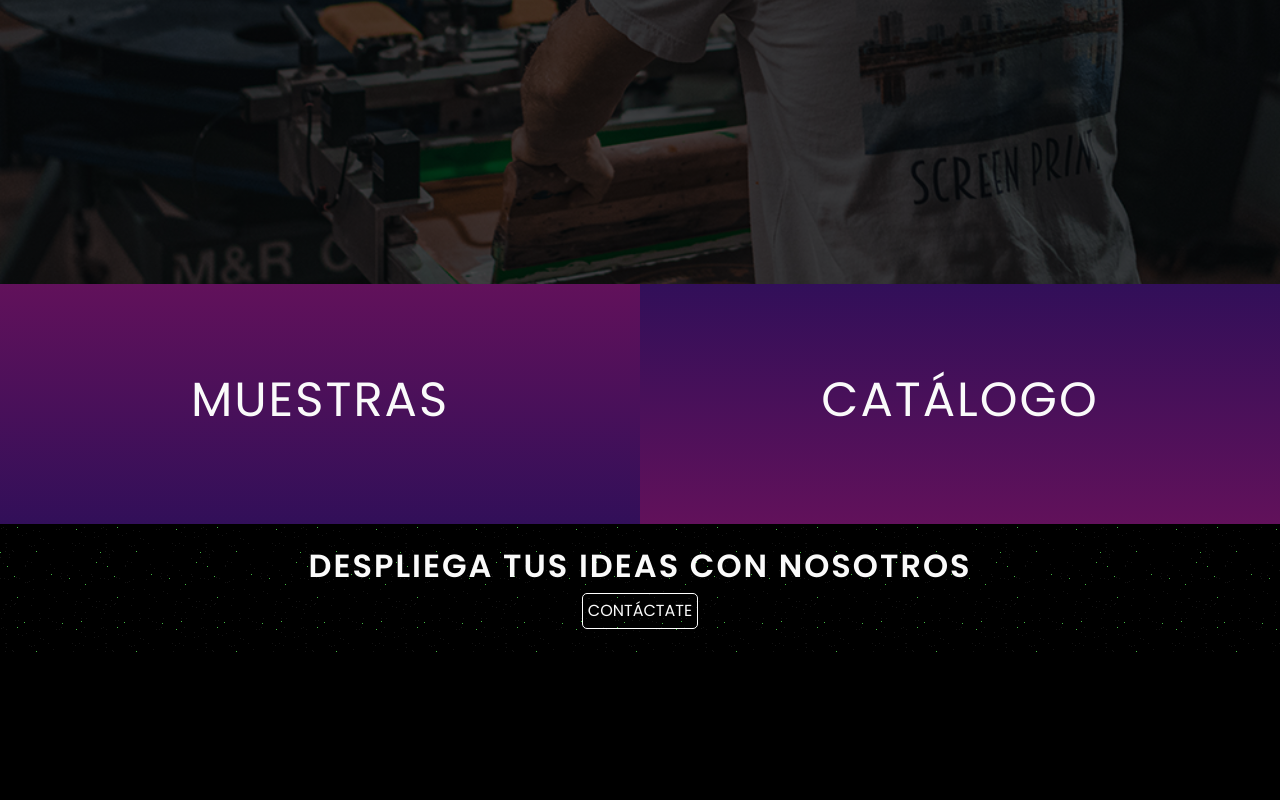
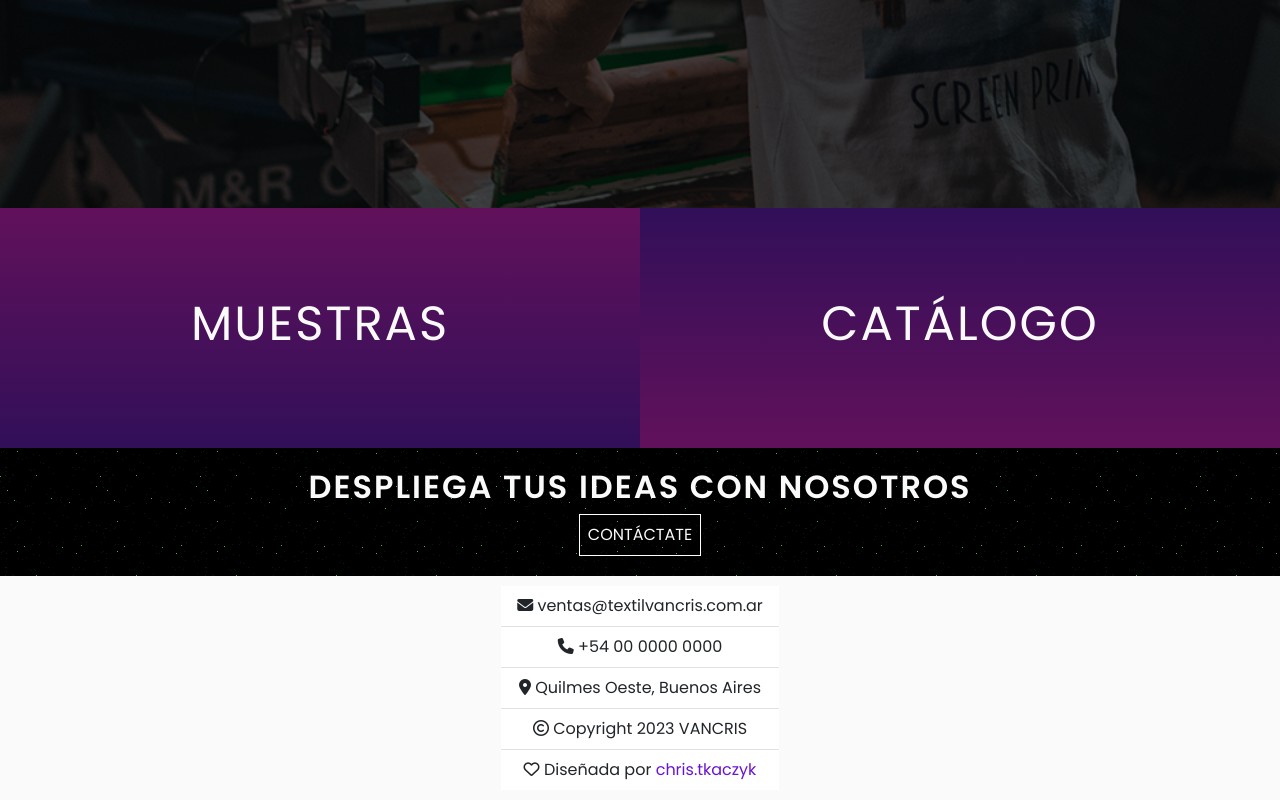
Before and after one commit to christkaczyk/PreEntrega2-Tkaczyk, a plain HTML site: page index.html in a window 1280 px wide. Shown: the part 488-1288 px from the top of the page. Before the commit the page ends 1140 px from the top, so only its background shows below. Drawn offline with nearby package versions, Linux system fonts and the light colour scheme.

Commit message:
se terminó el index

```diff
--- a/css/style.css
+++ b/css/style.css
@@ -135,11 +135,10 @@ body {
 
     background-color: rgba(0, 0, 0, 0);
     text-transform: uppercase;
-    font-size: 0.9rem;
+    font-size: 0.6rem;
     border: 1px solid white;
-    border-radius: 5px;
     color: #fafafa;
-    padding: 0.3rem;
+    padding: 0.5rem;
 }
 
 .gridcontainer__contact form button:hover {
@@ -147,6 +146,31 @@ body {
     font-weight: 900;
 }
 
+.footer {
+    background-color: #fafafa;
+    height: 14rem;
+    width: 100%;
+    font-family: 'Poppins', sans-serif;
+
+}
+
+.footer__info {
+    height: 100%;
+    display: flex;
+    flex-direction: column;
+    text-align: center;
+    align-items: center;
+    justify-content: center;
+}
+
+.footer__info ul li a {
+    font-family: 'Poppins', sans-serif;
+    font-weight: 400;
+}
+
+.authorname {
+    color: #6a14d1;
+}
 
 /* ============================ medias querys ========================= */
 
--- a/index.html
+++ b/index.html
@@ -5,16 +5,21 @@
     <meta charset="UTF-8">
     <meta http-equiv="X-UA-Compatible" content="IE=edge">
     <meta name="viewport" content="width=device-width, initial-scale=1.0">
+    <!-- ==================== link bootstrap ================= -->
     <link href="https://cdn.jsdelivr.net/npm/bootstrap@5.3.0-alpha1/dist/css/bootstrap.min.css" rel="stylesheet"
         integrity="sha384-GLhlTQ8iRABdZLl6O3oVMWSktQOp6b7In1Zl3/Jr59b6EGGoI1aFkw7cmDA6j6gD" crossorigin="anonymous">
+    <!-- ==================== link bootstrap ================= -->
     <title>textil VANCRIS | estampados textiles</title>
     <link rel="stylesheet" href="css/style.css">
+    <!-- ==================== link fontawesome ================= -->
+    <script src="https://kit.fontawesome.com/140b35c1d6.js" crossorigin="anonymous"></script>
+    <!-- ==================== link bootstrap ================= -->
 </head>
 
 <body>
     <header>
         <!-- ================ menu ================ -->
-        <nav class="navbar navbar-expand-lg bg-light">
+        <nav class="navbar navbar-expand-lg bg-light fixed-top">
             <div class="container-fluid">
                 <a class="navbar-brand" href="#">
                     <img src="resources/vancris-logo.png" alt="Logo" width="60" height="50"
@@ -57,6 +62,7 @@
         </nav>
         <!-- ================ menu ================ -->
     </header>
+    <!-- ==================== secciones ==================== -->
     <section class="hero">
         <h1 class="hero__text">
             la última tecnología en estampado textil
@@ -78,9 +84,28 @@
             </form>
         </article>
     </section>
+    <!-- ==================== secciones ==================== -->
+
+    <!-- ==================== footer ==================== -->
     <footer>
+        <section class="footer">
+            <article class="footer__info">
+                <ul class="list-group list-group-flush">
+                    <li class="list-group-item"><i class="fa-solid fa-envelope"><a> ventas@textilvancris.com.ar</a></i>
+                    </li>
+                    <li class="list-group-item"><i class="fa-solid fa-phone"><a> +54 00 0000 0000</a></i></li>
+                    <li class="list-group-item"><i class="fa-solid fa-location-dot"><a> Quilmes Oeste, Buenos
+                                Aires</a></i></li>
+                    <li class="list-group-item"><i class="fa-regular fa-copyright"><a> Copyright 2023 VANCRIS</a></i>
+                    </li>
+                    <li class="list-group-item"><i class="fa-regular fa-heart"><a> Diseñada por
+                                <span class="authorname">chris.tkaczyk</span></a></i></li>
+                </ul>
+            </article>
+        </section>
+    </footer>
+    <!-- ==================== footer ==================== -->
 
-    </footer>
     <!-- ================ script js bootstrap ================ -->
     <script src="https://cdn.jsdelivr.net/npm/bootstrap@5.3.0-alpha1/dist/js/bootstrap.bundle.min.js"
         integrity="sha384-w76AqPfDkMBDXo30jS1Sgez6pr3x5MlQ1ZAGC+nuZB+EYdgRZgiwxhTBTkF7CXvN" crossorigin="anonymous">
```
